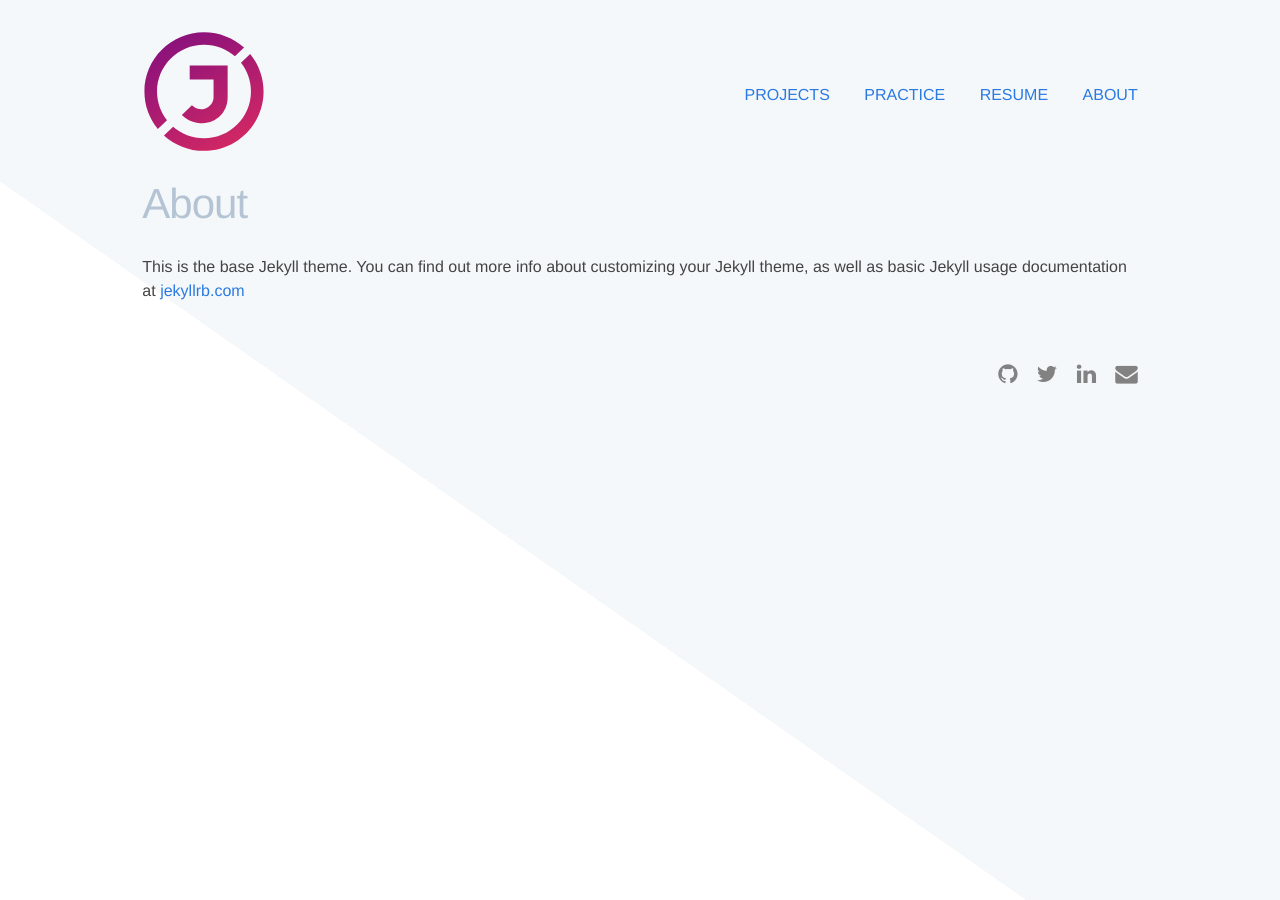
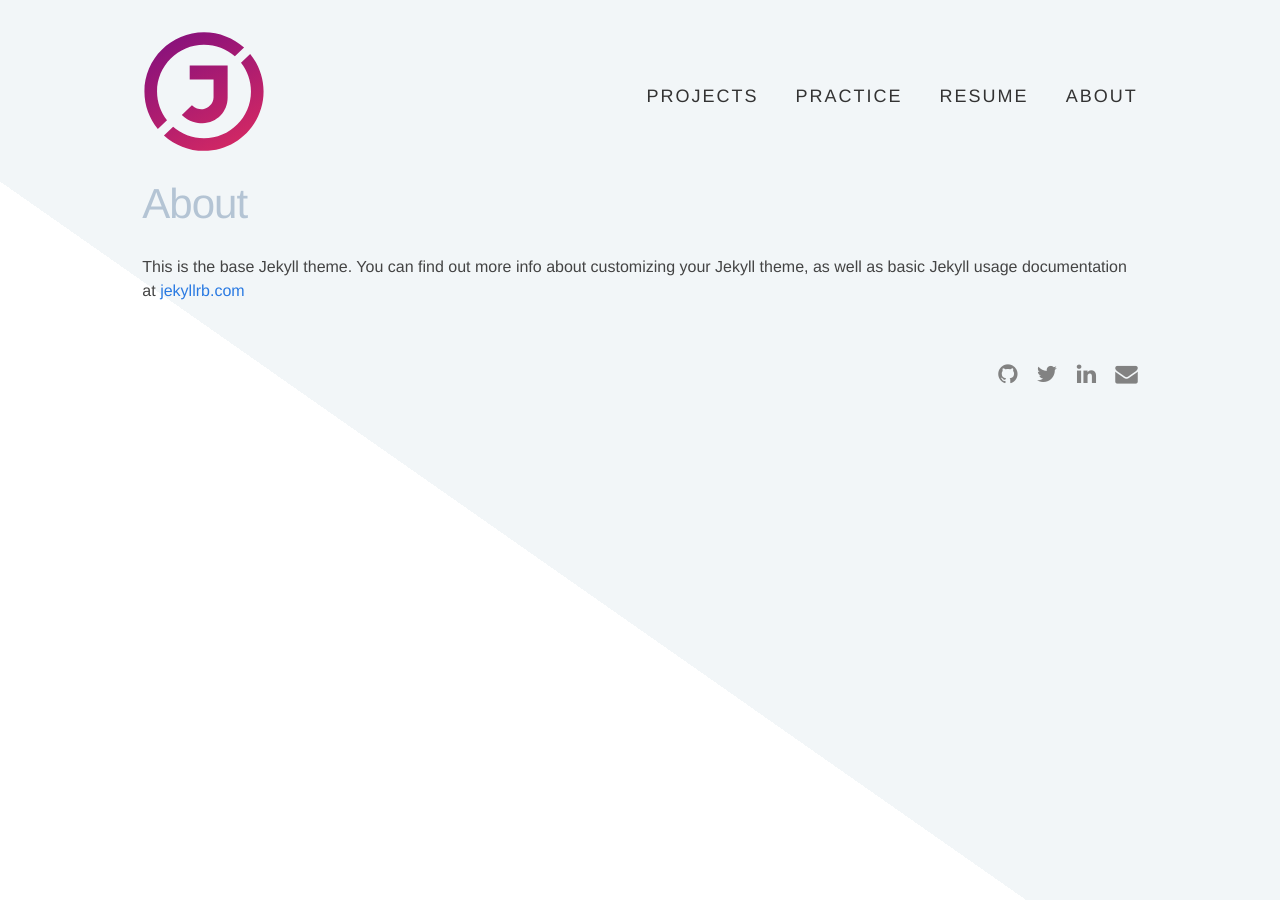
Before and after one commit to JMazzucco/Portfolio-Jekyll, a Jekyll site: the page built from 3-about.md, in a window 1280 px wide. Built offline with Jekyll 4.4.1, drawn with Linux system fonts in a browser that asks for light colours; nearby versions of some CDN libraries.

Commit message:
Make body background gradient more noticable and show underlines when hovering over menu items

```diff
--- a/_sass/_base.scss
+++ b/_sass/_base.scss
@@ -12,7 +12,7 @@
  * Basic styling
  */
 body {
-    background: linear-gradient(35deg, #fff 40%, rgba(242,246,248,0.8) 40%);
+    background: linear-gradient(35deg, #fff 40%, rgba(242,246,248,1) 40%);
     min-height: 100vh;
     font: $base-font-weight #{$base-font-size}/#{$base-line-height} $base-font-family;
     color: $text-color;
--- a/css/main.scss
+++ b/css/main.scss
@@ -30,7 +30,7 @@
 $content-width:    800px;
 
 $on-palm:          500px;
-$on-tablet:				 800px;
+$on-tablet:				 900px;
 $on-laptop:        1000px;
 
 
--- a/css/responsive-nav.css
+++ b/css/responsive-nav.css
@@ -15,7 +15,11 @@
   text-align: left;
 }
 
-@media screen and (max-width: 800px) {
+.nav-collapse li a {
+  color: #333
+}
+
+@media screen and (max-width: 900px) {
   .nav-collapse li a {
     display: inline-block;
     font-weight: 400;
@@ -53,7 +57,7 @@
   user-select: none;
 }
 
-@media screen and (min-width: 801px) {
+@media screen and (min-width: 901px) {
   .js .nav-collapse {
     display: flex;
     position: relative;
@@ -72,11 +76,31 @@
   .nav-collapse ul {
     text-align: right;
     margin-top: 12%;
-    background-color: inherit;;
+    background-color: inherit;
+    font-weight: 400;
+    font-size: 112.5%;
+    letter-spacing: 2px;
+    text-decoration: none;
+
   }
 
   .nav-collapse li {
     display: inline;
     margin-left: 30px;
   }
+
+  .nav-collapse li a{
+    text-decoration: none;
+    border-bottom: 2px solid rgba(51, 51, 51, 0);
+      transition: border-bottom 0.3s;
+
+  }
+
+
+  .nav-collapse li a:hover {
+     border-bottom: 2px solid rgba(51, 51, 51, 1);
+       -webkit-opacity: 1;
+  -moz-opacity: 1;
+  opacity: 1;
+  }
 }
```
